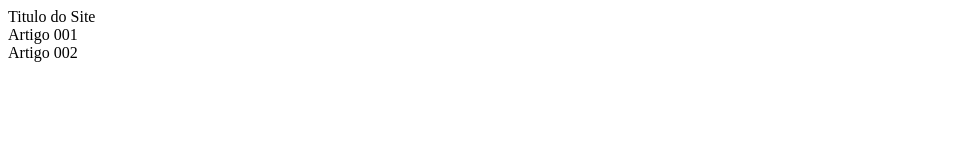
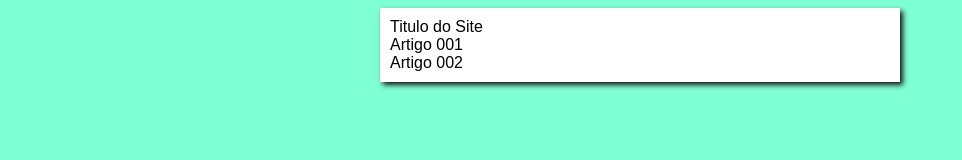
Before and after one commit to Leonardo1310/Projeto-Site, a plain HTML site: page index.html in a window 1280 px wide. Shown: the whole page, without its empty margins (0-962 px from the left). Drawn offline with Linux system fonts and the light colour scheme.

Commit message:
iniciei o designe

```diff
--- /dev/null
+++ b/estilos/style.css
@@ -0,0 +1,16 @@
+* {
+    font-family: Arial, Helvetica, sans-serif;
+    font-size: 16px;
+}
+
+body {
+    background-color: aquamarine;
+}
+
+main {
+    background-color: white;
+    width: 500px;
+    margin: auto;
+    padding: 10px;
+    box-shadow: 3px 3px 5px rgb(27, 23, 23);
+}
--- a/index.html
+++ b/index.html
@@ -5,6 +5,7 @@
     <meta http-equiv="X-UA-Compatible" content="IE=edge">
     <meta name="viewport" content="width=device-width, initial-scale=1.0">
     <title>Document</title>
+    <link rel="stylesheet" href="estilos/style.css">
 </head>
 <body>
     <main>
```
